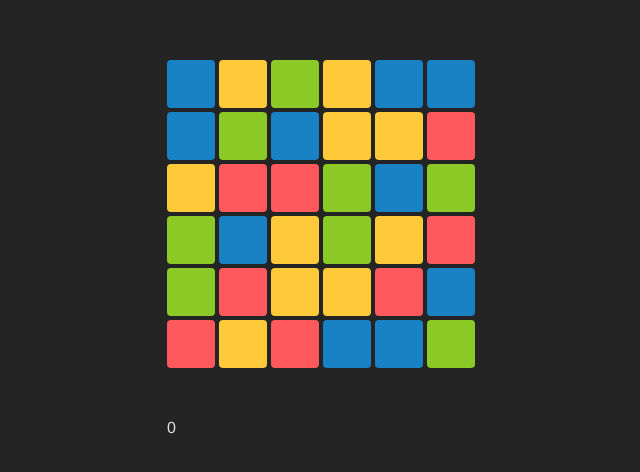
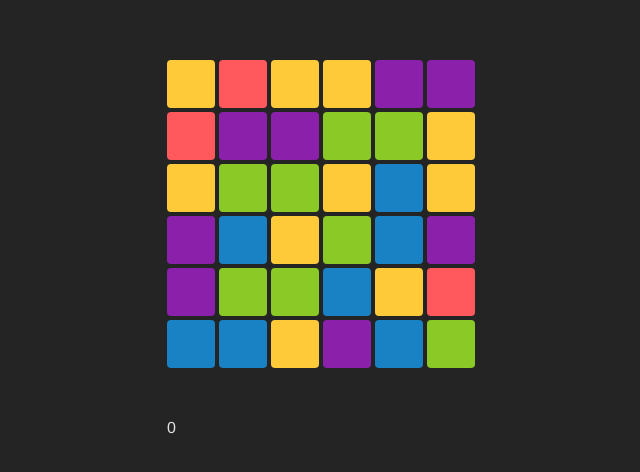
Before and after one commit to DavidBachmann/tilesgame, a React (Vite) app: page / in a window 1280 px wide. Shown: the part 142-614 px from the top of the page, without its empty margins (319-959 px from the left). Built offline with nearby package versions, Linux system fonts and the light colour scheme.

Commit message:
feat: tile explosions

```diff
--- a/src/components/Tile/Tile.css.ts
+++ b/src/components/Tile/Tile.css.ts
@@ -2,45 +2,45 @@ import { motion } from "framer-motion";
 import styled from "styled-components";
 import { CONSTANTS } from "../../constants";
 
-const RED = { light: "#ff595e", medium: "#D83441" };
-const YELLOW = { light: "#ffca3a", medium: "#CB9D00" };
-const GREEN = { light: "#8ac926", medium: "#60A000" };
-const BLUE = { light: "#1982c4", medium: "#004F8C" };
+const RED = { normal: "#ff595e" };
+const YELLOW = { normal: "#ffca3a" };
+const GREEN = { normal: "#8ac926" };
+const BLUE = { normal: "#1982c4" };
+const PURPLE = { normal: "#8b21aa" };
 
-export const root = styled(motion.div)({});
+export const root = styled(motion.div)({
+  position: "relative",
+});
 
 export const tile = styled(motion.div)({
   width: CONSTANTS.TILE_SIZE,
   height: CONSTANTS.TILE_SIZE,
   borderRadius: 4,
-  background: "blue",
   transition: "opacity 0.1s",
   cursor: "pointer",
   '&[data-type="-1"]': {
     background: "transparent",
   },
   '&[data-type="0"]': {
-    background: RED.light,
-    ":hover": {
-      background: RED.medium,
-    },
+    background: RED.normal,
   },
   '&[data-type="1"]': {
-    background: YELLOW.light,
-    ":hover": {
-      background: YELLOW.medium,
-    },
+    background: YELLOW.normal,
   },
   '&[data-type="2"]': {
-    background: GREEN.light,
-    ":hover": {
-      background: GREEN.medium,
-    },
+    background: GREEN.normal,
   },
   '&[data-type="3"]': {
-    background: BLUE.light,
-    ":hover": {
-      background: BLUE.medium,
-    },
+    background: BLUE.normal,
+  },
+  '&[data-type="4"]': {
+    background: PURPLE.normal,
   },
 });
+
+export const explosion = styled(motion.div)({
+  position: "absolute",
+  inset: 0,
+  borderRadius: 4,
+  background: "#fff2b0",
+});
--- a/src/components/Tile/Tile.tsx
+++ b/src/components/Tile/Tile.tsx
@@ -1,6 +1,22 @@
+import { Variants } from "framer-motion";
 import { CONSTANTS } from "../../constants";
 import { TileCell } from "../../types";
 import * as css from "./Tile.css";
+
+const explosion: Variants = {
+  animate: {
+    opacity: [1, 0, 1, 0],
+    transition: {
+      duration: CONSTANTS.TILE_ANIMATION_MS / 1000,
+    },
+  },
+  initial: {
+    opacity: 1,
+  },
+  exit: {
+    opacity: 0,
+  },
+};
 
 export const Tile = ({
   id,
@@ -10,15 +26,27 @@ export const Tile = ({
   onDrag,
   selected,
 }: TileCell) => {
-  const y = [CONSTANTS.TILE_SIZE * -1, 0];
+  const y = type == -1 ? [1, 0] : [CONSTANTS.TILE_SIZE * -1, 0];
   const opacity = [0, 1];
+
   return (
     <css.root
       layoutId={String(id)}
       layout="position"
       animate={{ y, opacity }}
-      transition={{ opacity: { duration: 0.2 }, default: { duration: 0.4 } }}
+      transition={{
+        opacity: { duration: CONSTANTS.TILE_ANIMATION_MS / 1000 / 5 },
+        default: { duration: CONSTANTS.TILE_ANIMATION_MS / 1000 },
+      }}
     >
+      {type === -1 && (
+        <css.explosion
+          variants={explosion}
+          animate="animate"
+          initial="initial"
+          exit="exit"
+        ></css.explosion>
+      )}
       <css.tile
         drag
         dragTransition={{ bounceStiffness: 50, bounceDamping: 10 }}
--- a/src/constants.ts
+++ b/src/constants.ts
@@ -3,4 +3,6 @@ export const CONSTANTS = {
   REGULAR_HIT: 3,
   DIMENSIONS: 6,
   TILE_SIZE: 48,
+  TILE_TYPES: 4,
+  TILE_ANIMATION_MS: 300,
 };
--- a/src/logic.ts
+++ b/src/logic.ts
@@ -63,7 +63,7 @@ export const create_empty_tile_at_index = (idx: number): Tile => ({
 const create_random_tile_at_index = (idx: number): Tile => ({
   id: v4(),
   idx: idx,
-  type: random_between(0, 3) as TileType,
+  type: random_between(0, CONSTANTS.TILE_TYPES) as TileType,
   relationships: {
     top: -1,
     right: -1,
--- a/src/state.ts
+++ b/src/state.ts
@@ -1,6 +1,7 @@
 import { v4 } from "uuid";
 import create from "zustand";
 import { combine } from "zustand/middleware";
+import { CONSTANTS } from "./constants";
 import {
   create_grid,
   check_swap,
@@ -81,7 +82,7 @@ export const useTileStore = create(
         q.delete(id);
 
         console.log("queue is now", q);
-        await delay(500);
+        await delay(CONSTANTS.TILE_ANIMATION_MS);
         set({ tiles, queue: q });
       }
 
```
